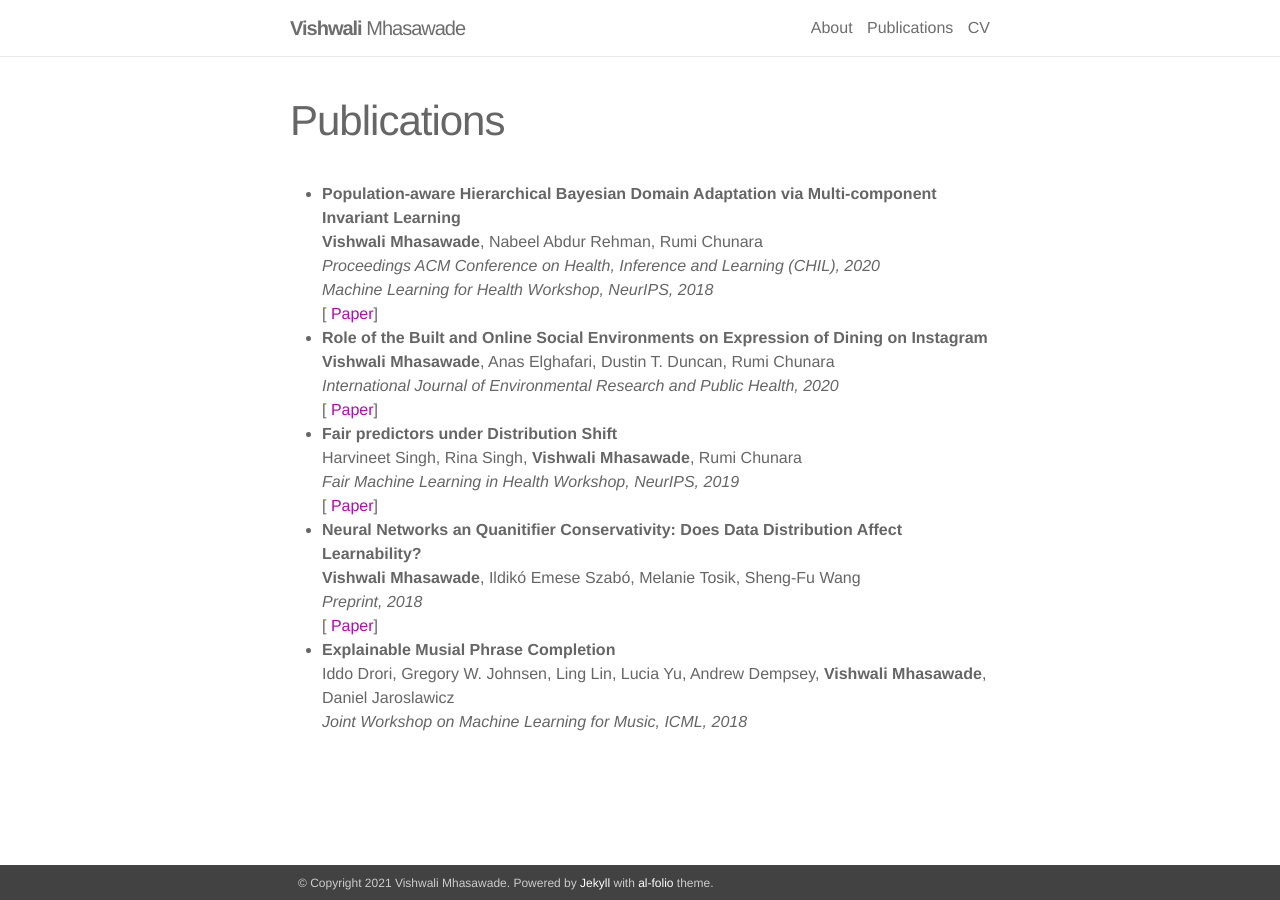
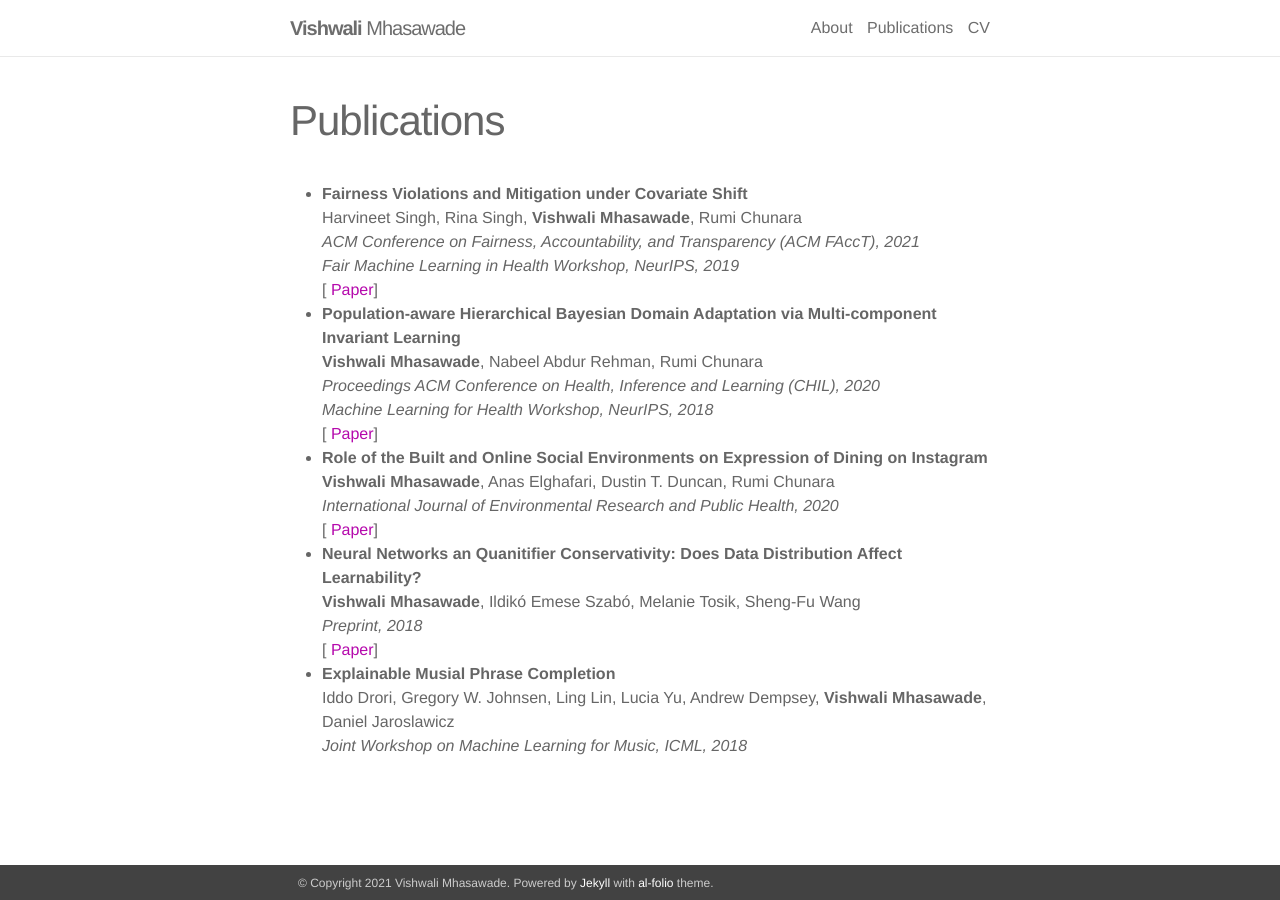
Before and after one commit to vishwali/vishwali.github.io, a Jekyll site: the page built from _pages/publications.md, in a window 1280 px wide. Built offline with Jekyll 4.4.1, drawn with Linux system fonts in a browser that asks for light colours; nearby versions of some CDN libraries; part of the change alters nothing that is shown.

Commit message:
Update publications.md

```diff
--- a/_pages/publications.md
+++ b/_pages/publications.md
@@ -4,7 +4,11 @@ permalink: /publications/
 title: Publications
 
 ---
-
++ **Fairness Violations and Mitigation under Covariate Shift** <br/>
+Harvineet Singh, Rina Singh, **Vishwali Mhasawade**, Rumi Chunara <br/>
+*ACM Conference on Fairness, Accountability, and Transparency (ACM FAccT), 2021* <br/>
+*Fair Machine Learning in Health Workshop, NeurIPS, 2019* <br/>
+[ [Paper](https://dl.acm.org/doi/abs/10.1145/3442188.3445865)]
 + **Population-aware Hierarchical Bayesian Domain Adaptation via Multi-component Invariant Learning** <br/>
  **Vishwali Mhasawade**, Nabeel Abdur Rehman, Rumi Chunara<br/>
 *Proceedings ACM Conference on Health, Inference and Learning (CHIL), 2020* <br/>
@@ -14,10 +18,6 @@ title: Publications
 **Vishwali Mhasawade**, Anas Elghafari, Dustin T. Duncan, Rumi Chunara <br/>
 *International Journal of Environmental Research and Public Health, 2020* <br/>
 [ [Paper](https://www.mdpi.com/1660-4601/17/3/735)]
-+ **Fair predictors under Distribution Shift** <br/>
-Harvineet Singh, Rina Singh, **Vishwali Mhasawade**, Rumi Chunara <br/>
-*Fair Machine Learning in Health Workshop, NeurIPS, 2019* <br/>
-[ [Paper](https://arxiv.org/pdf/1911.00677.pdf)]
 + **Neural Networks an Quanitifier Conservativity: Does Data Distribution Affect Learnability?**<br/>
 **Vishwali Mhasawade**, Ildikó Emese Szabó, Melanie Tosik, Sheng-Fu Wang<br/>
 *Preprint, 2018*<br/>
@@ -25,25 +25,3 @@ Harvineet Singh, Rina Singh, **Vishwali Mhasawade**, Rumi Chunara <br/>
 + **Explainable Musial Phrase Completion**<br/>
 Iddo Drori, Gregory W. Johnsen, Ling Lin, Lucia Yu, Andrew Dempsey, **Vishwali Mhasawade**, Daniel Jaroslawicz<br/>
 *Joint Workshop on Machine Learning for Music, ICML, 2018*<br/>
-
-
-
-<!-- Teaching
-------
-
-### At NYU
-
-+ *[DS-GA 1013 Mathematical Tools for Data Science](https://cims.nyu.edu/~cfgranda/pages/MTDS_spring19/index.html)* (Spring 2020) for [Prof. Carlos Fernandez-Granda](http://www.cims.nyu.edu/~cfgranda)
-+   *DS-GA 1011 Natural Language Processing with Representation Learning* (Fall 2019) for [Prof. Kyunghyun Cho](http://www.kyunghyuncho.me)
-+ *[DS-GA 1003 Machine Learning](https://davidrosenberg.github.io/ml2019/#home)* (Spring 2019) for [Prof. Julia Kempe](https://cims.nyu.edu/~kempe/) and [Dr. David Rosenberg](https://www.linkedin.com/in/dr-david-rosenberg/).
-+ *CSCI-GA.1170 Fundamental Algorithms* (Summer, Fall 2018) for Prof. Alexander Alekseyev
-
-### Elsewhere
-
- + **Kigali, Rwanda**: NLP with Deep Learning at the [African Institute of Mathematical Sciences](https://aimsammi.org), Rwanda. (March 2019, 2020).
- + **IIT Madras, India**: *EE5177 Machine Learning for Computer Vision* (Spring 2017) for [Prof. Kaushik Mitra](http://www.ee.iitm.ac.in/kmitra/)
- + **Chennai, India**: [IIT for Villages](http://www.ivil.iitm.ac.in) - Volunteered to teach Physics and Mathematics for Higher Secondary School students from underprivileged sections of the society (2013-2017)
-
-Service
-------
-+ Reviewer for [ICLR 2020](https://iclr.cc) -->
```
